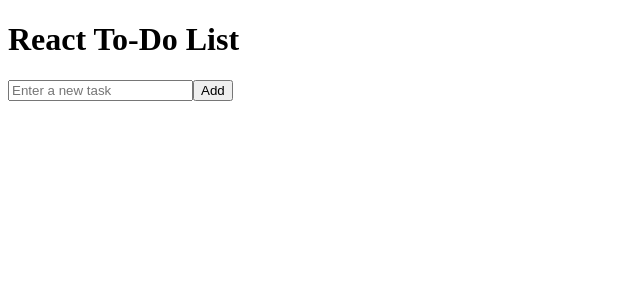
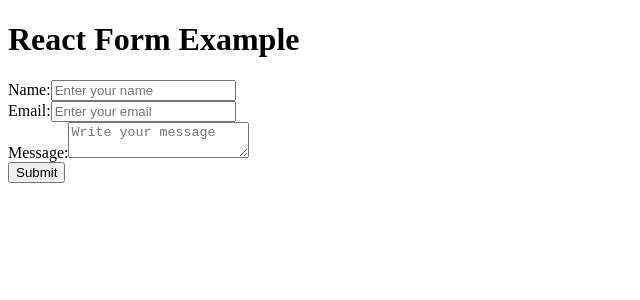
Before and after one commit to sarkarmamun171/myReactProject, a React (Vite) app: page / in a window 1280 px wide. Shown: the top 300 px of the page, without its empty margins (0-640 px from the left). Built offline with nearby package versions, Linux system fonts and the light colour scheme.

Commit message:
from added

```diff
--- a/src/App.jsx
+++ b/src/App.jsx
@@ -1,57 +1,82 @@
 import React, { useState } from "react";
 
-const TodoApp = () => {
-  const [tasks, setTasks] = useState([]); // State for tasks
-  const [newTask, setNewTask] = useState(""); // State for input value
+const FormApp = () => {
+  const [formData, setFormData] = useState({
+    name: "",
+    email: "",
+    message: "",
+  });
 
-  const addTask = () => {
-    if (newTask.trim() !== "") {
-      setTasks([...tasks, newTask]); // Add new task to the list
-      setNewTask(""); // Clear input
-    }
+  const [submittedData, setSubmittedData] = useState(null);
+
+  const handleChange = (e) => {
+    const { name, value } = e.target;
+    setFormData({ ...formData, [name]: value });
   };
 
-  const deleteTask = (index) => {
-    const updatedTasks = tasks.filter((_, i) => i !== index); // Remove task by index
-    setTasks(updatedTasks);
+  const handleSubmit = (e) => {
+    e.preventDefault(); // Prevent page reload
+    setSubmittedData(formData); // Save submitted data
+    setFormData({ name: "", email: "", message: "" }); // Clear form
   };
 
   return (
-    <div className="p-4 max-w-md mx-auto">
-      <h1 className="text-2xl font-bold mb-4">React To-Do List</h1>
-      <div className="flex items-center mb-4">
-        <input
-          type="text"
-          className="border p-2 flex-1 rounded mr-2"
-          placeholder="Enter a new task"
-          value={newTask}
-          onChange={(e) => setNewTask(e.target.value)}
-        />
+    <div className="p-6 max-w-md mx-auto">
+      <h1 className="text-2xl font-bold mb-4">React Form Example</h1>
+      <form onSubmit={handleSubmit} className="space-y-4">
+        <div>
+          <label className="block font-medium mb-1">Name:</label>
+          <input
+            type="text"
+            name="name"
+            value={formData.name}
+            onChange={handleChange}
+            className="border p-2 w-full rounded"
+            placeholder="Enter your name"
+            required
+          />
+        </div>
+        <div>
+          <label className="block font-medium mb-1">Email:</label>
+          <input
+            type="email"
+            name="email"
+            value={formData.email}
+            onChange={handleChange}
+            className="border p-2 w-full rounded"
+            placeholder="Enter your email"
+            required
+          />
+        </div>
+        <div>
+          <label className="block font-medium mb-1">Message:</label>
+          <textarea
+            name="message"
+            value={formData.message}
+            onChange={handleChange}
+            className="border p-2 w-full rounded"
+            placeholder="Write your message"
+            required
+          ></textarea>
+        </div>
         <button
-          onClick={addTask}
-          className="bg-blue-500 text-white p-2 rounded"
+          type="submit"
+          className="bg-blue-500 text-white py-2 px-4 rounded hover:bg-blue-600"
         >
-          Add
+          Submit
         </button>
-      </div>
-      <ul className="list-disc pl-6">
-        {tasks.map((task, index) => (
-          <li
-            key={index}
-            className="flex justify-between items-center mb-2 border p-2 rounded"
-          >
-            {task}
-            <button
-              onClick={() => deleteTask(index)}
-              className="text-red-500 hover:underline"
-            >
-              Delete
-            </button>
-          </li>
-        ))}
-      </ul>
+      </form>
+
+      {submittedData && (
+        <div className="mt-6 p-4 bg-green-100 border rounded">
+          <h2 className="text-lg font-bold">Submitted Data:</h2>
+          <p><strong>Name:</strong> {submittedData.name}</p>
+          <p><strong>Email:</strong> {submittedData.email}</p>
+          <p><strong>Message:</strong> {submittedData.message}</p>
+        </div>
+      )}
     </div>
   );
 };
 
-export default TodoApp;
+export default FormApp;
```
